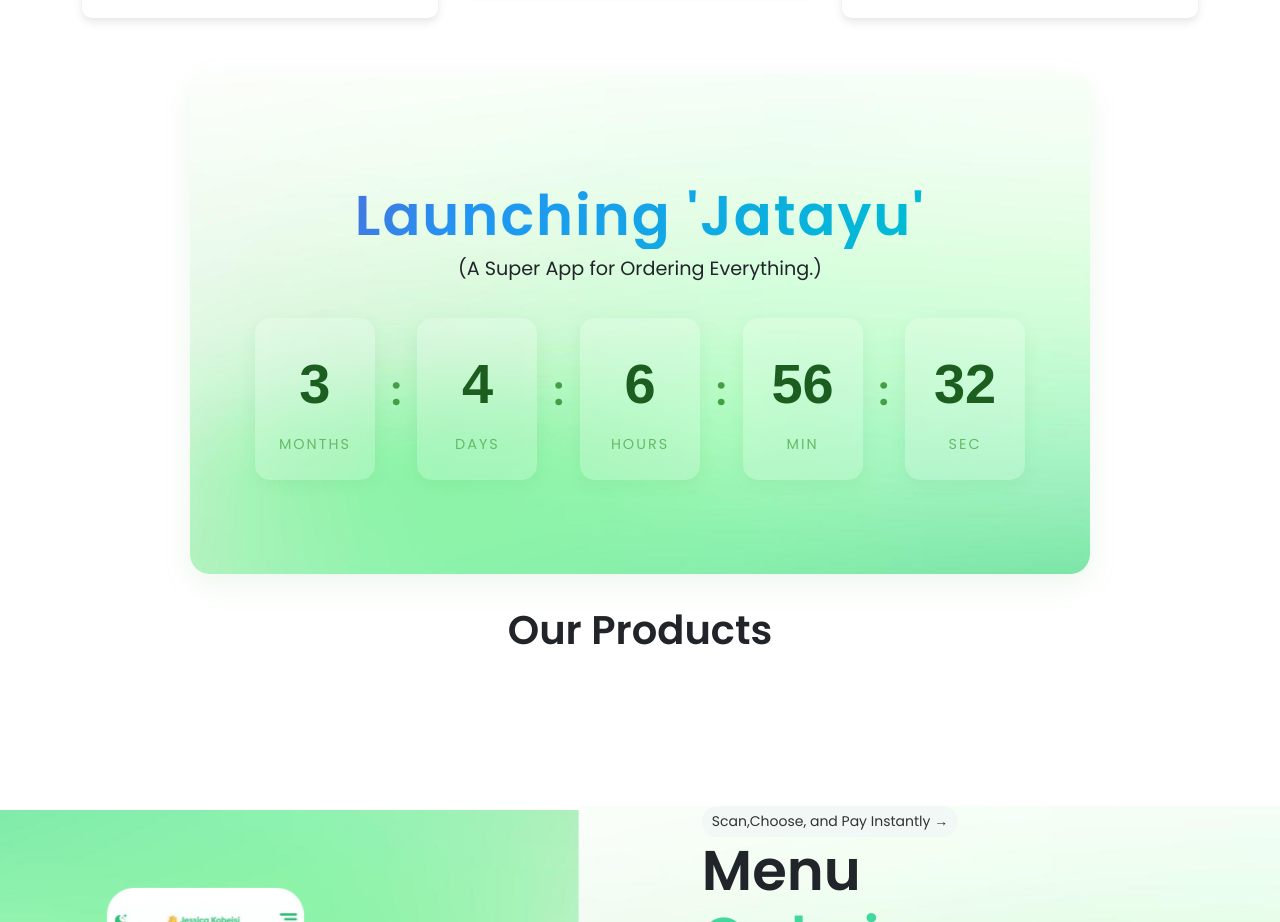
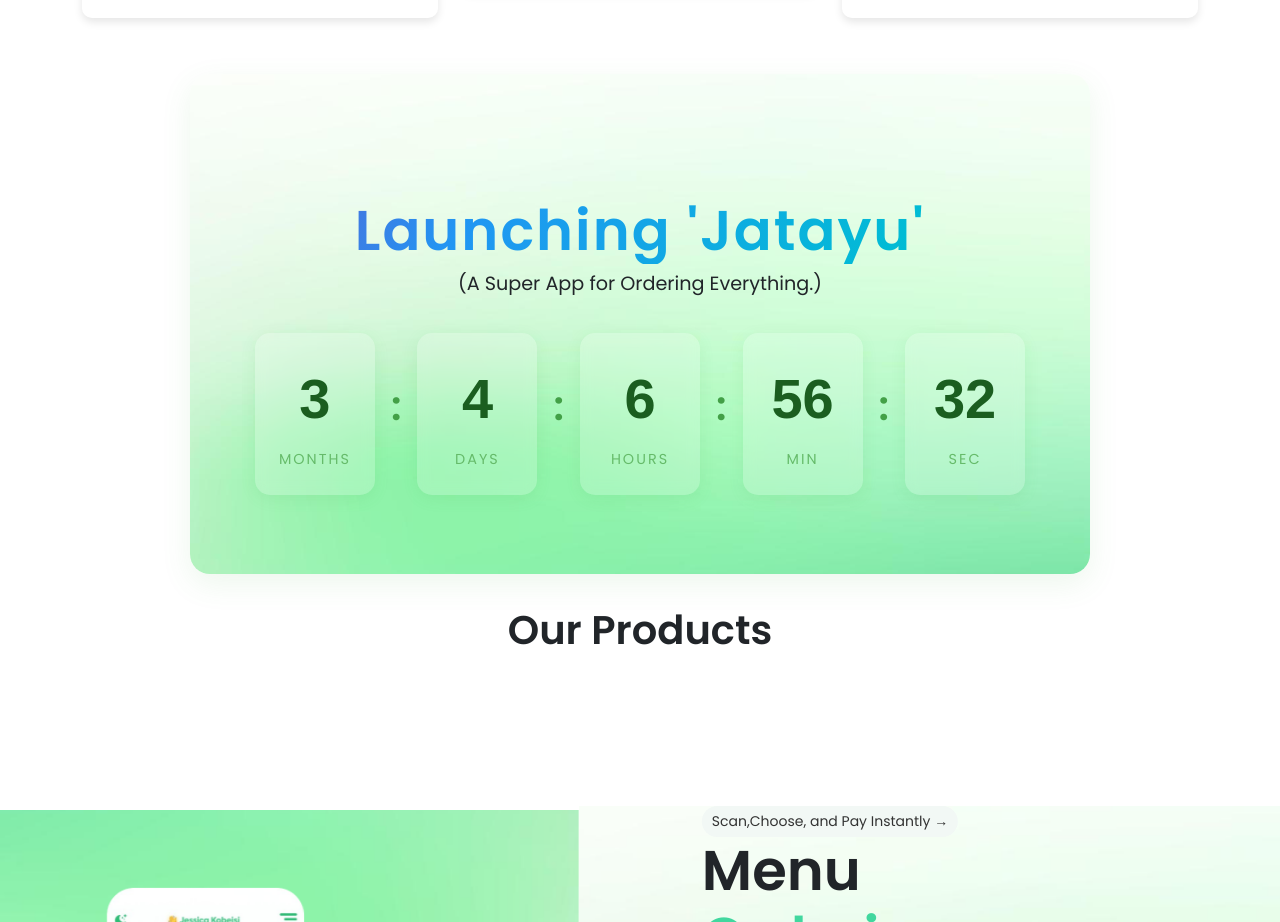
Before and after one commit to trigovex/trigovexofficialwebsite, a React (Create React App) app: page / in a window 1280 px wide. Shown: the part 2488-3410 px from the top of the page. Built offline with nearby package versions, Linux system fonts and the light colour scheme.

Commit message:
first commit

```diff
--- a/src/Countdown.css
+++ b/src/Countdown.css
@@ -13,7 +13,7 @@
   }
 
   .countdown-title {
-    padding-top: 60px;
+    padding-top: 75px;
     color: black;
     font-size: 3.5rem;
     font-weight: 650;
```
